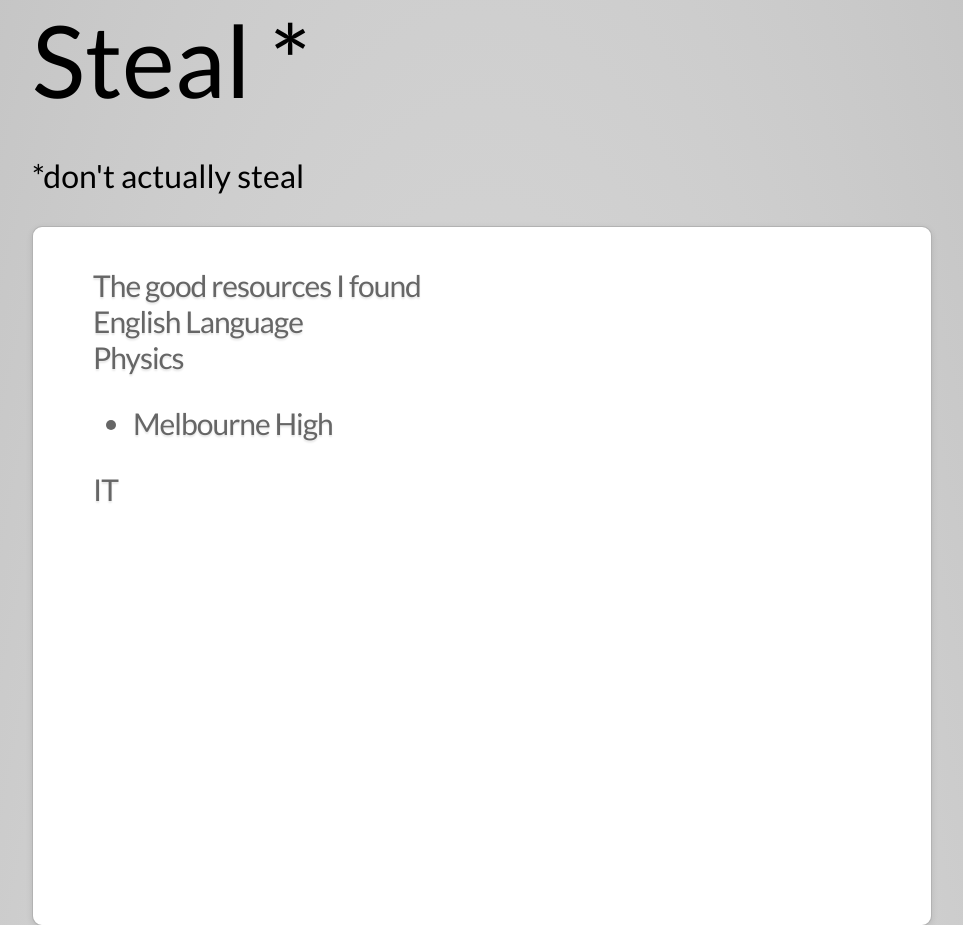
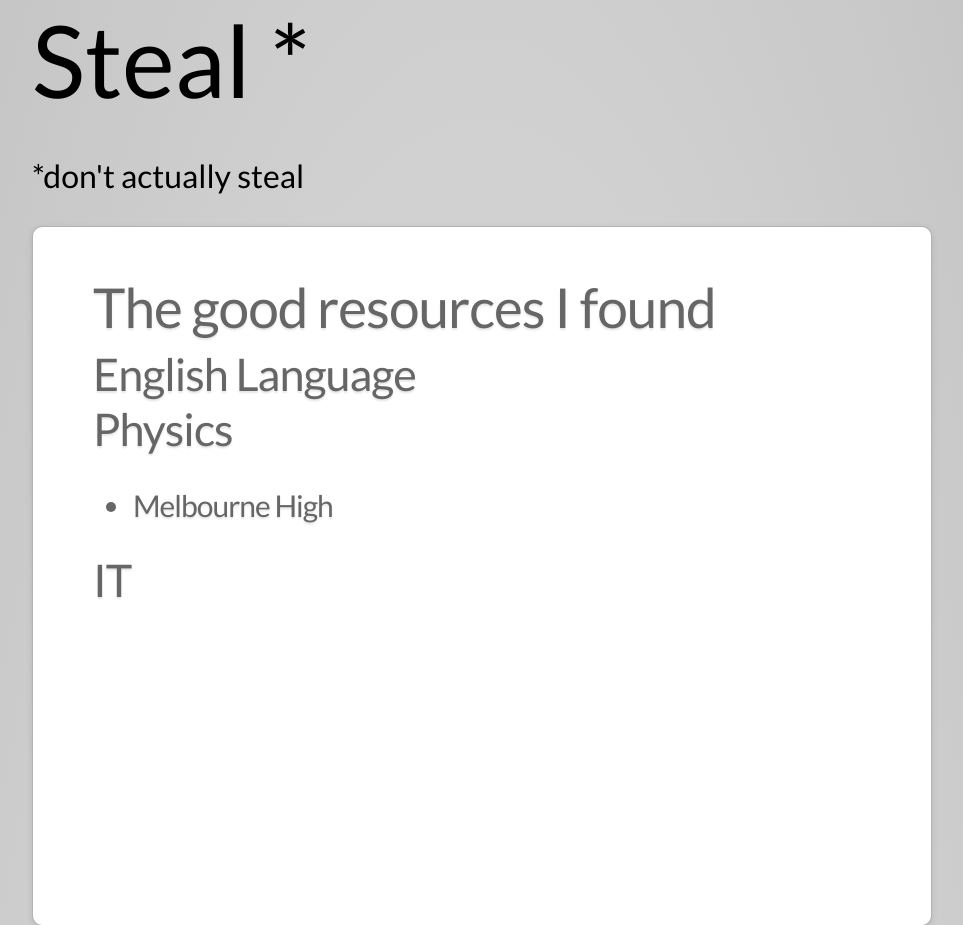
Before and after one commit to jamesmstone/present, a PHP site: page /Finlay/index.html in a window 1280 px wide. Shown: the part 206-1131 px from the top of the page, without its empty margins (158-1121 px from the left). Run offline with PHP 8.4, Linux system fonts and the light colour scheme.

Commit message:
Remove more css stuff thats not needed modify css slide text size
Signed-off-by: James Stone <jamesmstone@hotmail.com>

```diff
--- a/Finlay/css/impress-demo.css
+++ b/Finlay/css/impress-demo.css
@@ -1,31 +1,5 @@
 /*
-    So you like the style of impress.js demo?
-    Or maybe you are just curious how it was done?
-
-    You couldn't find a better place to find out!
-
-    Welcome to the stylesheet impress.js demo presentation.
-
-    Please remember that it is not meant to be a part of impress.js and is
-    not required by impress.js.
-    I expect that anyone creating a presentation for impress.js would create
-    their own set of styles.
-
-    But feel free to read through it and learn how to get the most of what
-    impress.js provides.
-
-    And let me be your guide.
-
-    Shall we begin?
-*/
-
-
-/*
-    We start with a good ol' reset.
-    That's the one by Eric Meyer http://meyerweb.com/eric/tools/css/reset/
-
-    You can probably argue if it is needed here, or not, but for sure it
-    doesn't do any harm and gives us a fresh start.
+Reset
 */
 
 html, body, div, span, applet, object, iframe,
@@ -54,6 +28,7 @@ article, aside, details, figcaption, figure,
 footer, header, hgroup, menu, nav, section {
     display: block;
 }
+
 body {
     line-height: 1;
 }
@@ -61,6 +36,7 @@ body {
 blockquote, q {
     quotes: none;
 }
+
 blockquote:before, blockquote:after,
 q:before, q:after {
     content: '';
@@ -73,11 +49,7 @@ table {
 }
 
 /*
-    Now here is when interesting things start to appear.
-
-    We set up <body> styles with default font and nice gradient in the background.
-    And yes, there is a lot of repetition there because of -prefixes but we don't
-    want to leave anybody behind.
+Body
 */
 body {
     font-family: 'Lato', sans-serif;
@@ -86,17 +58,22 @@ body {
     background: rgb(215, 215, 215);
     background: -webkit-gradient(radial, 50% 50%, 0, 50% 50%, 500, from(rgb(240, 240, 240)), to(rgb(190, 190, 190)));
     background: -webkit-radial-gradient(rgb(240, 240, 240), rgb(190, 190, 190));
-    background:    -moz-radial-gradient(rgb(240, 240, 240), rgb(190, 190, 190));
-    background:     -ms-radial-gradient(rgb(240, 240, 240), rgb(190, 190, 190));
-    background:      -o-radial-gradient(rgb(240, 240, 240), rgb(190, 190, 190));
-    background:         radial-gradient(rgb(240, 240, 240), rgb(190, 190, 190));
+    background: -moz-radial-gradient(rgb(240, 240, 240), rgb(190, 190, 190));
+    background: -ms-radial-gradient(rgb(240, 240, 240), rgb(190, 190, 190));
+    background: -o-radial-gradient(rgb(240, 240, 240), rgb(190, 190, 190));
+    background: radial-gradient(rgb(240, 240, 240), rgb(190, 190, 190));
 }
 
 /*
     Now let's bring some text styles back ...
 */
-b, strong { font-weight: bold }
-i, em { font-style: italic }
+b, strong {
+    font-weight: bold
+}
+
+i, em {
+    font-style: italic
+}
 
 /*
     ... and give links a nice look.
@@ -105,33 +82,24 @@ a {
     color: inherit;
     text-decoration: none;
     padding: 0 0.1em;
-    background: rgba(255,255,255,0.5);
-    text-shadow: -1px -1px 2px rgba(100,100,100,0.9);
+    background: rgba(255, 255, 255, 0.5);
+    text-shadow: -1px -1px 2px rgba(100, 100, 100, 0.9);
     border-radius: 0.2em;
 
     -webkit-transition: 0.5s;
-    -moz-transition:    0.5s;
-    -ms-transition:     0.5s;
-    -o-transition:      0.5s;
-    transition:         0.5s;
+    -moz-transition: 0.5s;
+    -ms-transition: 0.5s;
+    -o-transition: 0.5s;
+    transition: 0.5s;
 }
 
-a:hover,
-a:focus {
-    background: rgba(255,255,255,1);
-    text-shadow: -1px -1px 2px rgba(100,100,100,0.5);
+a:hover, a:focus {
+    background: rgba(255, 255, 255, 1);
+    text-shadow: -1px -1px 2px rgba(100, 100, 100, 0.5);
 }
 
 /*
-    Because the main point behind the impress.js demo is to demo impress.js
-    we display a fallback message for users with browsers that don't support
-    all the features required by it.
-
-    All of the content will be still fully accessible for them, but I want
-    them to know that they are missing something - that's what the demo is
-    about, isn't it?
-
-    And then we hide the message, when support is detected in the browser.
+Fallback
 */
 
 .fallback-message {
@@ -168,10 +136,10 @@ a:focus {
     margin: 20px auto;
 
     -webkit-box-sizing: border-box;
-    -moz-box-sizing:    border-box;
-    -ms-box-sizing:     border-box;
-    -o-box-sizing:      border-box;
-    box-sizing:         border-box;
+    -moz-box-sizing: border-box;
+    -ms-box-sizing: border-box;
+    -o-box-sizing: border-box;
+    box-sizing: border-box;
 
     font-family: 'Lato', arial, sans-serif;
     font-size: 48px;
@@ -188,13 +156,15 @@ a:focus {
     opacity: 0.3;
 
     -webkit-transition: opacity 1s;
-    -moz-transition:    opacity 1s;
-    -ms-transition:     opacity 1s;
-    -o-transition:      opacity 1s;
-    transition:         opacity 1s;
+    -moz-transition: opacity 1s;
+    -ms-transition: opacity 1s;
+    -o-transition: opacity 1s;
+    transition: opacity 1s;
 }
 
-.impress-enabled .step.active { opacity: 1 }
+.impress-enabled .step.active {
+    opacity: 1
+}
 
 /*
     These 'slide' step styles were heavily inspired by HTML5 Slides:
@@ -223,40 +193,50 @@ a:focus {
     letter-spacing: -1px;
 }
 
+.slide p, h2, h3 {
+    display: block;
+}
+
+.slide h2 {
+    font-size: 55px;
+    line-height: 80px;
+}
+
+.slide h3 {
+    font-size: 45px;
+    line-height: 55px;
+}
+
 .slide p {
-    display: block;
-    font-size: 50px;
-    line-height: 72px;
-
-    margin-top: 100px;
+    font-size: 40px;
+    line-height: 50px;
 }
 
 .slide p strong {
     white-space: nowrap;
 }
 
-
- .title {
+.title {
     padding: 0;
 }
-
 
 .title h1 {
     font-size: 100px;
 
     -webkit-transform: translateZ(50px);
-    -moz-transform:    translateZ(50px);
-    -ms-transform:     translateZ(50px);
-    -o-transform:      translateZ(50px);
-    transform:         translateZ(50px);
+    -moz-transform: translateZ(50px);
+    -ms-transform: translateZ(50px);
+    -o-transform: translateZ(50px);
+    transform: translateZ(50px);
 }
 
-.title .footnote, #title .footnote {
+.title .footnote {
     font-size: 32px;
 }
 
-
-#overview { display: none }
+#overview {
+    display: none
+}
 
 /*
     We also make other steps visible and give them a pointer cursor using the
@@ -266,49 +246,6 @@ a:focus {
     opacity: 1;
     cursor: pointer;
 }
-
-
-/*
-    Now, when we have all the steps styled let's give users a hint how to navigate
-    around the presentation.
-
-    The best way to do this would be to use JavaScript, show a delayed hint for a
-    first time users, then hide it and store a status in cookie or localStorage...
-
-    But I wanted to have some CSS fun and avoid additional scripting...
-
-    Let me explain it first, so maybe the transition magic will be more readable
-    when you read the code.
-
-    First of all I wanted the hint to appear only when user is idle for a while.
-    You can't detect the 'idle' state in CSS, but I delayed a appearing of the
-    hint by 5s using transition-delay.
-
-    You also can't detect in CSS if the user is a first-time visitor, so I had to
-    make an assumption that I'll only show the hint on the first step. And when
-    the step is changed hide the hint, because I can assume that user already
-    knows how to navigate.
-
-    To summarize it - hint is shown when the user is on the first step for longer
-    than 5 seconds.
-
-    The other problem I had was caused by the fact that I wanted the hint to fade
-    in and out. It can be easily achieved by transitioning the opacity property.
-    But that also meant that the hint was always on the screen, even if totally
-    transparent. It covered part of the screen and you couldn't correctly clicked
-    through it.
-    Unfortunately you cannot transition between display `block` and `none` in pure
-    CSS, so I needed a way to not only fade out the hint but also move it out of
-    the screen.
-
-    I solved this problem by positioning the hint below the bottom of the screen
-    with CSS transform and moving it up to show it. But I also didn't want this move
-    to be visible. I wanted the hint only to fade in and out visually, so I delayed
-    the fade in transition, so it starts when the hint is already in its correct
-    position on the screen.
-
-    I know, it sounds complicated ... maybe it would be easier with the code?
-*/
 
 .hint {
     /*
@@ -325,7 +262,7 @@ a:focus {
     right: 0;
     bottom: 200px;
 
-    background: rgba(0,0,0,0.5);
+    background: rgba(0, 0, 0, 0.5);
     color: #EEE;
     text-align: center;
 
@@ -343,10 +280,10 @@ a:focus {
         ... and position it below the bottom of the screen (relative to it's fixed position)
     */
     -webkit-transform: translateY(400px);
-    -moz-transform:    translateY(400px);
-    -ms-transform:     translateY(400px);
-    -o-transform:      translateY(400px);
-    transform:         translateY(400px);
+    -moz-transform: translateY(400px);
+    -ms-transform: translateY(400px);
+    -o-transform: translateY(400px);
+    transform: translateY(400px);
 
     /*
         Now let's imagine that the hint is visible and we want to fade it out and move out
@@ -359,16 +296,18 @@ a:focus {
         This way user will not see the hint moving down.
     */
     -webkit-transition: opacity 1s, -webkit-transform 0.5s 1s;
-    -moz-transition:    opacity 1s,    -moz-transform 0.5s 1s;
-    -ms-transition:     opacity 1s,     -ms-transform 0.5s 1s;
-    -o-transition:      opacity 1s,      -o-transform 0.5s 1s;
-    transition:         opacity 1s,         transform 0.5s 1s;
+    -moz-transition: opacity 1s, -moz-transform 0.5s 1s;
+    -ms-transition: opacity 1s, -ms-transform 0.5s 1s;
+    -o-transition: opacity 1s, -o-transform 0.5s 1s;
+    transition: opacity 1s, transform 0.5s 1s;
 }
 
 /*
     Now we 'enable' the hint when presentation is initialized ...
 */
-.impress-enabled .hint { display: block }
+.impress-enabled .hint {
+    display: block
+}
 
 /*
     ... and we will show it when the first step (with id 'bored') is active.
@@ -381,10 +320,10 @@ a:focus {
     opacity: 1;
 
     -webkit-transform: translateY(0px);
-    -moz-transform:    translateY(0px);
-    -ms-transform:     translateY(0px);
-    -o-transform:      translateY(0px);
-    transform:         translateY(0px);
+    -moz-transform: translateY(0px);
+    -ms-transform: translateY(0px);
+    -o-transform: translateY(0px);
+    transform: translateY(0px);
 
     /*
         Now for fade in transition we have the opposite situation from the one
@@ -395,10 +334,10 @@ a:focus {
         transition.
     */
     -webkit-transition: opacity 1s 5s, -webkit-transform 0.5s 4.5s;
-    -moz-transition:    opacity 1s 5s,    -moz-transform 0.5s 4.5s;
-    -ms-transition:     opacity 1s 5s,     -ms-transform 0.5s 4.5s;
-    -o-transition:      opacity 1s 5s,      -o-transform 0.5s 4.5s;
-    transition:         opacity 1s 5s,         transform 0.5s 4.5s;
+    -moz-transition: opacity 1s 5s, -moz-transform 0.5s 4.5s;
+    -ms-transition: opacity 1s 5s, -ms-transform 0.5s 4.5s;
+    -o-transition: opacity 1s 5s, -o-transform 0.5s 4.5s;
+    transition: opacity 1s 5s, transform 0.5s 4.5s;
 }
 
 /*
@@ -422,5 +361,10 @@ a:focus {
 
     So use it wisely ... or don't use at all.
 */
-.impress-enabled          { pointer-events: none }
-.impress-enabled #impress { pointer-events: auto }
+.impress-enabled {
+    pointer-events: none
+}
+
+.impress-enabled #impress {
+    pointer-events: auto
+}
```
